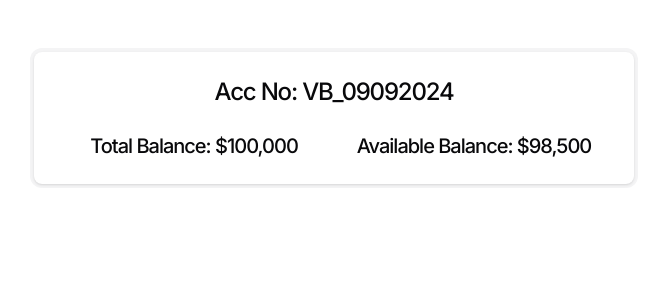
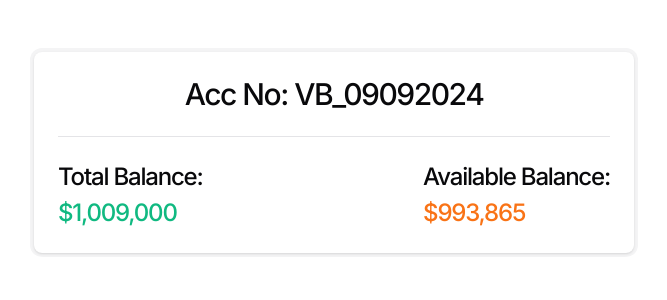
Before and after one commit to robiuzzaman4/vue-bank, a Vue app: page / in a window 1280 px wide. Shown: the top 300 px of the page, without its empty margins (306-973 px from the left). Built offline with nearby package versions, Linux system fonts and the light colour scheme.

Commit message:
style: update balance section

```diff
--- a/src/components/Bank.vue
+++ b/src/components/Bank.vue
@@ -1,7 +1,7 @@
 <script setup>
 import { ref, computed } from "vue";
 
-const totalBalance = ref(100000);
+const totalBalance = ref(1009000);
 const accountCharge = computed(() => (totalBalance.value * 1.5) / 100); // 2.5% of the total
 const availableBalance = computed(
   () => totalBalance.value - accountCharge.value
@@ -16,15 +16,19 @@ const availableBalance = computed(
       <div
         class="w-full h-full bg-white p-6 rounded-lg shadow grid place-items-center gap-6"
       >
-        <h1 class="text-2xl text-center font-medium tracking-tighter">
+        <h1 class="text-2xl sm:text-3xl text-center font-medium tracking-tighter border-b border-b-zinc-200 w-full pb-6">
           Acc No: VB_09092024
         </h1>
-        <div class="w-full grid grid-cols-2 gap-2">
-          <span class="text-xl text-center font-medium tracking-tighter">
-            Total Balance: ${{ totalBalance.toLocaleString() }}
+        <div class="w-full flex items-center justify-between gap-2">
+          <span
+            class="text-base sm:text-xl md:text-2xl font-medium tracking-tighter flex flex-col gap-1"
+          >
+            Total Balance:
+            <p class="text-emerald-500">${{ totalBalance.toLocaleString() }}</p>
           </span>
-          <span class="text-xl text-center font-medium tracking-tighter">
-            Available Balance: ${{ availableBalance.toLocaleString() }}
+          <span class="text-base sm:text-xl md:text-2xl font-medium tracking-tighter flex flex-col gap-1">
+            Available Balance:
+            <p class="text-orange-500">${{ availableBalance.toLocaleString() }}</p>
           </span>
         </div>
       </div>
```
